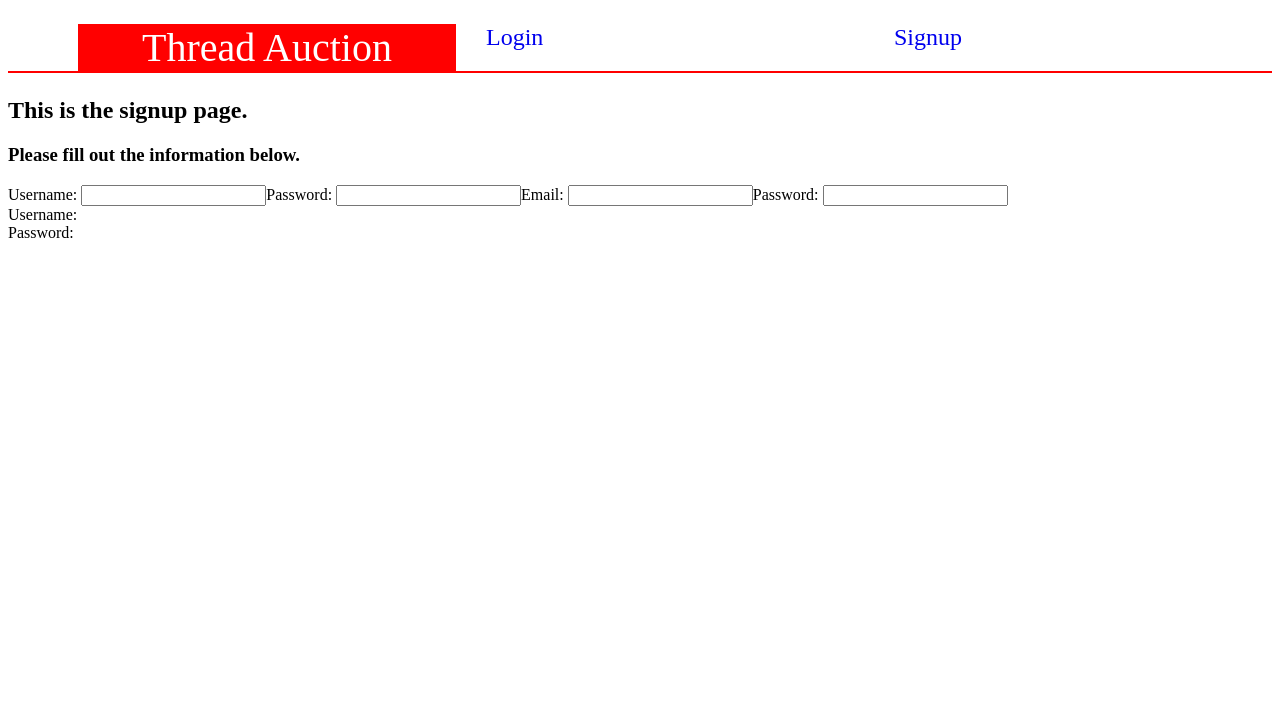
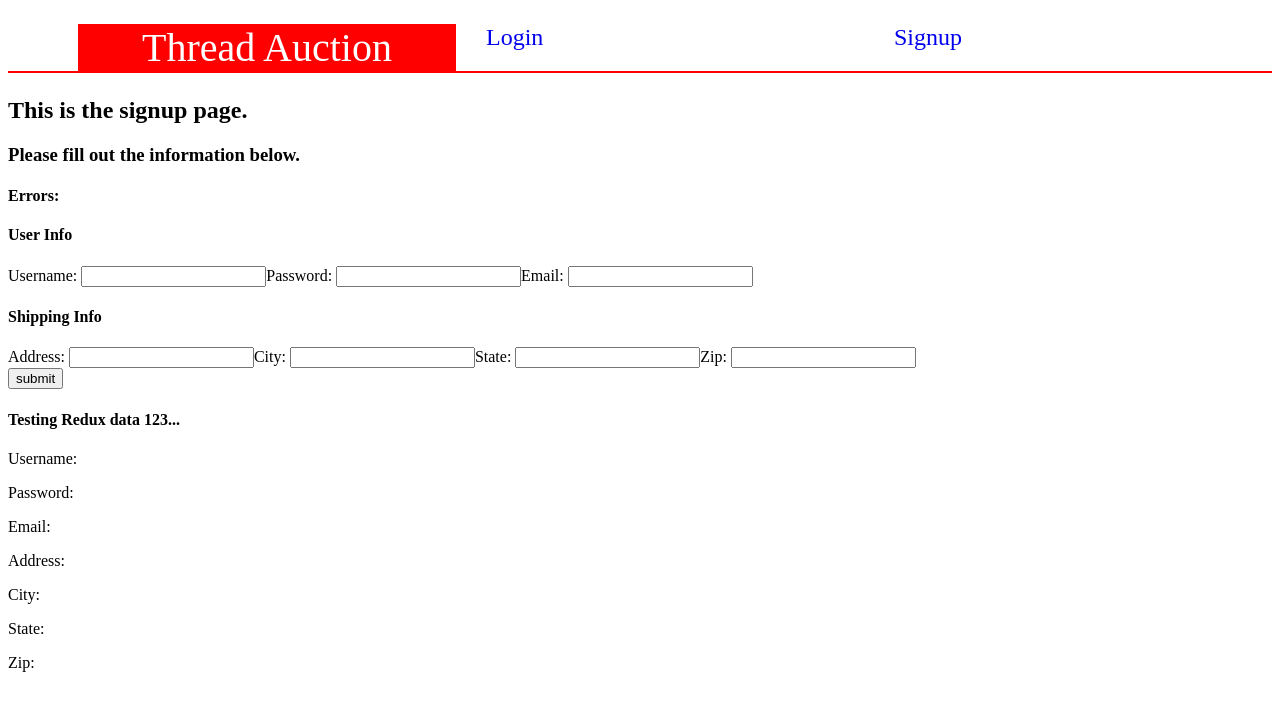
Before and after one commit to nicklascschmidt/threadauction, a React (Create React App) app in the folder client/: page /signup in a window 1280 px wide. Shown: the top 710 px of the page. Built offline with nearby package versions, Linux system fonts and the light colour scheme.

Commit message:
login validation

```diff
--- a/client/package.json
+++ b/client/package.json
@@ -9,7 +9,8 @@
     "react-router-dom": "^4.3.1",
     "react-scripts": "2.0.5",
     "redux": "^4.0.1",
-    "styled-components": "^4.0.2"
+    "styled-components": "^4.0.2",
+    "validate.js": "^0.12.0"
   },
   "scripts": {
     "start": "react-scripts start",
--- a/client/src/components/nav/nav.js
+++ b/client/src/components/nav/nav.js
@@ -52,7 +52,6 @@ function mapStateToProps(state) {
     console.log('Product: mapStateToProps state',state);
     return {
       username: state.username,
-      password: state.password,
       isLoggedIn: true
     };
 }
--- a/client/src/index.js
+++ b/client/src/index.js
@@ -13,6 +13,11 @@ const persistedState = loadState();
 const initialState = {
     username: '',
     password: '',
+    email: '',
+    address: '',
+    city: '',
+    stateUSA: '',
+    zip: '',
     isLoggedIn: false
 }
 
@@ -32,7 +37,23 @@ const reducer = (state = initialState, action) => {
         return {
             username: '',
             password: '',
+            email: '',
+            address: '',
+            city: '',
+            stateUSA: '',
+            zip: '',
             isLoggedIn: false
+        }
+      case 'USER_SIGNUP_REQUEST':
+        console.log('global state updated - user logged out');
+        return {
+            username: action.payload.username,
+            password: action.payload.password,
+            email: action.payload.email,
+            address: action.payload.address,
+            city: action.payload.city,
+            stateUSA: action.payload.stateUSA,
+            zip: action.payload.zip
         }
       default:
         return state;
--- a/client/src/pages/signup/signup.js
+++ b/client/src/pages/signup/signup.js
@@ -1,5 +1,7 @@
 import React from 'react';
 import { connect } from 'react-redux';
+import './signup-style.css';
+import { validateInputs } from './userValidation';
 
 class Signup extends React.Component {
     constructor(props) {
@@ -8,58 +10,176 @@ class Signup extends React.Component {
         this.state = {
             username: '',
             password: '',
-            submitted: false
+            email: '',
+            address: '',
+            city: '',
+            stateUSA: '',
+            zip: '',
+            submitted: false,
+
+            errorArray: []
         }
     }
+
+    handleChange = (event) => {
+        console.log('signup handleChange');
+        const { name, value } = event.target;
+        this.setState({
+            [name]: value
+        });
+    }
+
+    handleSubmit = (event) => {
+        event.preventDefault();
+
+        this.setState({
+            submitted: true
+        }, this.sendToReduxStore);
+    }
+
+    sendToReduxStore = () => {
+        const { username, password, email, address, city, stateUSA, zip } = this.state;
+
+        const reduxData = {
+            username: username,
+            password: password,
+            email: email,
+            address: address,
+            city: city,
+            stateUSA: stateUSA,
+            zip: zip
+        }
+        console.log('reduxData',reduxData);
+
+        if (this.state.submitted) {
+            // this.loginAcceptedOrDenied(reduxData);
+            this.validateUserInputs(reduxData);
+            // validateInputs(reduxData);
+        }
+    }
+
+
+    validateUserInputs = (data) => {
+        console.log('validating inputs...');
+
+        let errorArrayPopulated = validateInputs(data);
+        console.log('errorArrayPopulated',errorArrayPopulated);
+
+        this.setState({
+            errorArray: errorArrayPopulated
+        })
+
+    }
+
+
+    loginAcceptedOrDenied = (data) => {
+        // check db for login data here
+        data.isLoggedIn = true;
+
+        this.props.dispatch({
+            type: 'USER_SIGNUP_REQUEST',
+            payload: data
+        });
+        this.setState({
+            submitted: false
+        });
+
+        // bring user to login page
+        window.location = '/login';
+    }
+
+
 
     render() {
         return (
             <div>
                 <h2>This is the signup page.</h2>
                 <h3>Please fill out the information below.</h3>
+                {/* <h4>{this.state.errorArray
+                    .map(errorMessage => <span>{errorMessage}</span>)
+                .reduce((prev, curr) => [prev, ', ', curr])}</h4> */}
+                <h4>Errors: {this.state.errorArray.map(err => {
+                    return <p>{err}</p>
+                })}</h4>
+
                 <form>
-                    <label for="">Username: </label>
+                    <h4>User Info</h4>
+                    <label>Username: </label>
                     <input
                         type="text"
                         name="username"
                         value={this.state.username}
                         onChange={event => this.handleChange(event)}
                     />
-                    <label for="">Password: </label>
+                    <label>Password: </label>
                     <input
                         type="text"
-                        name="username"
-                        value={this.state.username}
+                        name="password"
+                        value={this.state.password}
                         onChange={event => this.handleChange(event)}
                     />
-                    <label for="">Email: </label>
+                    <label>Email: </label>
                     <input
                         type="text"
-                        name="username"
-                        value={this.state.username}
+                        name="email"
+                        value={this.state.email}
                         onChange={event => this.handleChange(event)}
                     />
-                    <label for="">Password: </label>
+                    <h4>Shipping Info</h4>
+                    <label>Address: </label>
                     <input
                         type="text"
-                        name="username"
-                        value={this.state.username}
+                        name="address"
+                        value={this.state.address}
                         onChange={event => this.handleChange(event)}
                     />
+                    <label>City: </label>
+                    <input
+                        type="text"
+                        name="city"
+                        value={this.state.city}
+                        onChange={event => this.handleChange(event)}
+                    />
+                    <label>State: </label>
+                    <input
+                        type="text"
+                        name="stateUSA"
+                        value={this.state.stateUSA}
+                        onChange={event => this.handleChange(event)}
+                    />
+                    <label>Zip: </label>
+                    <input
+                        type="text"
+                        name="zip"
+                        value={this.state.zip}
+                        onChange={event => this.handleChange(event)}
+                    />
+                    <br></br>
+                    <button onClick={this.handleSubmit}>submit</button>
+
                 </form>
-                <div>Username: {this.props.username}</div>
-                <div>Password: {this.props.password}</div>
+                <h4>Testing Redux data 123...</h4>
+                <p>Username: {this.props.username}</p>
+                <p>Password: {this.props.password}</p>
+                <p>Email: {this.props.email}</p>
+                <p>Address: {this.props.address}</p>
+                <p>City: {this.props.city}</p>
+                <p>State: {this.props.stateUSA}</p>
+                <p>Zip: {this.props.zip}</p>
             </div>
         )
     }
 }
 
 function mapStateToProps(state) {
-    console.log('Product: mapStateToProps state',state);
     return {
-      username: state.username,
-      password: state.password,
-      isLoggedIn: true
+        username: state.username,
+        password: state.password,
+        email: state.email,
+        address: state.address,
+        city: state.city,
+        stateUSA: state.stateUSA,
+        zip: state.zip
     };
 }
 
--- /dev/null
+++ b/client/src/pages/signup/userValidation.js
@@ -0,0 +1,50 @@
+
+
+export const validateInputs = (data) => {
+  console.log('this s h i t is happening!');
+
+  let errorArray = [];
+
+  if (data.username.length > 20 || data.username.length < 3) {
+    errorArray.push('Username must be between 3-20 characters.');
+  } else {
+    errorArray.push('Username looks good!');
+  }
+
+  if (data.password.length > 20 || data.password.length < 6) {
+    errorArray.push('Password must be between 6-20 characters.');
+  } else {
+    errorArray.push('Password looks good!');
+  }
+
+  function checkEmail(email) {
+    const re = /^(([^<>()\[\]\\.,;:\s@"]+(\.[^<>()\[\]\\.,;:\s@"]+)*)|(".+"))@((\[[0-9]{1,3}\.[0-9]{1,3}\.[0-9]{1,3}\.[0-9]{1,3}\])|(([a-zA-Z\-0-9]+\.)+[a-zA-Z]{2,}))$/;
+    return re.test(String(email).toLowerCase());
+  }
+  let emailValid = checkEmail(data.email);
+  console.log('emailInvalid',emailValid);
+  if (!emailValid) {
+    errorArray.push('Email is invalid.');
+  } else {
+    errorArray.push('Email looks good!');
+  }
+
+  // if (data.password.length > 20 || data.password.length < 6) {
+  //   errorArray.push('Password must be between 6-20 characters.');
+  // } else {
+  //   errorArray.push('Password looks good!');
+  // }
+
+  const stateArray = ['AL',	'AK',	'AZ',	'AR',	'CA',	'CO',	'CT',	'DE',	'DC',	'FL',	'GA',	'HI',	'ID',	'IL',	'IN',	'IA',	'KS',	'KY',	'LA',	'ME',	'MD',	'MA',	'MI',	'MN',	'MS',	'WY',	'MO',	'MT',	'NE',	'NV',	'NH',	'NJ',	'NM',	'NY',	'NC',	'ND',	'OH',	'OK',	'OR',	'PA',	'RI',	'SC',	'SD',	'TN',	'TX',	'UT',	'VT',	'VA',	'WA',	'WV',	'WI'];
+  const stateExists = stateArray.includes(data.stateUSA.toUpperCase());
+  console.log('stateExists',stateExists);
+  console.log('data.stateUSA',data.stateUSA);
+  if (stateExists) {
+    errorArray.push('State looks good!.');
+  } else {
+    errorArray.push('Please enter a valid 2-letter state code.');
+  }
+
+
+  return errorArray;
+}
```
Also changed, not shown: client/src/pages/signup/signup-style.css (added), 16 other files (tests, documents, lock files or other folders).
